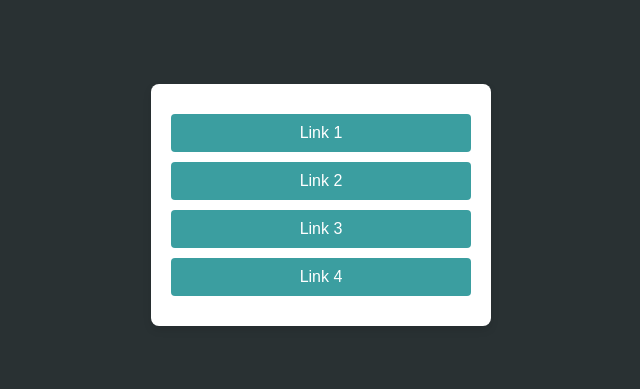
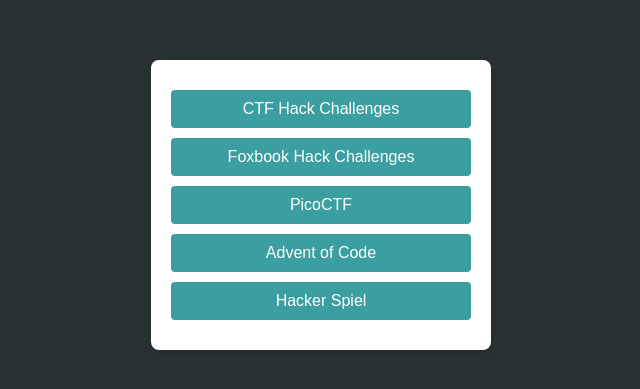
Before and after one commit to nausicaea/nausicaea.net, a plain HTML site: page static/p/zukunftstag2024.html in a window 1280 px wide. Shown: the part 195-584 px from the top of the page, without its empty margins (319-959 px from the left). Drawn offline with Linux system fonts and the light colour scheme.

Commit message:
Added a few real links

```diff
--- a/static/p/zukunftstag2024.html
+++ b/static/p/zukunftstag2024.html
@@ -8,10 +8,11 @@
 </head>
 <body class="zukunftstag2024">
     <div class="link-column">
-        <a href="#">Link 1</a>
-        <a href="#">Link 2</a>
-        <a href="#">Link 3</a>
-        <a href="#">Link 4</a>
+        <a href="https://ctf.hackchallengesforkids.com/login" title="Einfache Hacking Aufgaben zu verschiedenen Themen">CTF Hack Challenges</a>
+        <a href="https://foxbook.hackchallengesforkids.com/" title="Sensibilisierung für Persönliche Informationen und Passwörter">Foxbook Hack Challenges</a>
+        <a href="https://www.picoctf.org/" title="Hacking Wettbewerb auf Gymnasialstufe">PicoCTF</a>
+        <a href="https://adventofcode.com/" title="Adventskalender zum Programmieren">Advent of Code</a>
+        <a href="https://www.thinkfun.com/en-US/products/single-player-logic-games/hacker-44001920" title="Kooperatives Tabletop Spiel zu Hacking">Hacker Spiel</a>
     </div>
 </body>
 </html>
```
